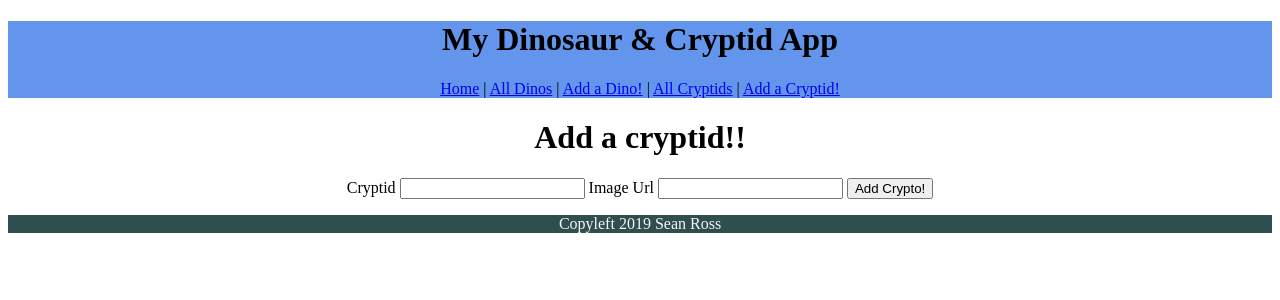
After one commit to sross9845/crud-dinos, a Node server app: page /cryptids/new in a window 1280 px wide. The commit adds this page. Shown: the top 300 px of the page. Run offline with Node 20, Linux system fonts and the light colour scheme; some libraries are stand-ins or nearby versions.

Commit message:
dinosaur and cryptid post get done

```diff
--- /dev/null
+++ b/cryptids.json
@@ -0,0 +1 @@
+[{"name":"Loch Ness Monster","img_url":"https://www.history.com/.image/t_share/MTU3ODc5MDg3MjQzNjAxMjI1/loch-ness-monster.jpg"},{"name":"Big Foot","img_url":"https://res.cloudinary.com/simpleview/image/upload/crm/eurekaca/patterson.gimlin0-b5b6c02e5056a36_b5b6c19f-5056-a36a-096e6e95925c7427.jpg"},{"name":"Batsquatch","img_url":"https://vignette.wikia.nocookie.net/cryptidz/images/c/c7/Batsquatch.jpg/revision/latest?cb=20100912164353"},{"name":"Sharlie (Slimy Slim)","img_url":"https://vignette.wikia.nocookie.net/cryptidz/images/6/6c/Swimsharlie.jpg"},{"name":"cat","img_url":"https://upload.wikimedia.org/wikipedia/commons/6/66/An_up-close_picture_of_a_curious_male_domestic_shorthair_tabby_cat.jpg"}]
--- a/package.json
+++ b/package.json
@@ -20,6 +20,7 @@
   "dependencies": {
     "ejs": "^2.7.1",
     "express": "^4.17.1",
-    "express-ejs-layouts": "^2.5.0"
+    "express-ejs-layouts": "^2.5.0",
+    "method-override": "^3.0.0"
   }
 }
--- a/routes/cryptids.js
+++ b/routes/cryptids.js
@@ -0,0 +1,30 @@
+const express = require('express');
+const router = express.Router();
+const fs = require('fs');
+
+router.get('/', function(req, res) {
+  var cryptids = fs.readFileSync('./cryptids.json');
+  var cryptidData = JSON.parse(cryptids);
+  res.render('cryptids/index', {cryptids: cryptidData});
+});
+
+router.get('/new', function(req,res){
+  res.render('cryptids/new')
+});
+
+router.post('/', function(req,res){
+  var cryptids = fs.readFileSync('./cryptids.json');
+  var cryptidData = JSON.parse(cryptids);
+  cryptidData.push(req.body);
+  fs.writeFileSync('./cryptids.json', JSON.stringify(cryptidData))
+  res.redirect('/cryptids')
+})
+
+router.get('/:id', function(req,res){
+  var index = parseInt(req.params.id);
+  var cryptid = fs.readFileSync('./cryptids.json');
+  var cryptidData = JSON.parse(cryptid);
+  res.render('cryptids/show', {cryptid: cryptidData[index]});
+});
+
+module.exports = router;
--- a/server.js
+++ b/server.js
@@ -14,6 +14,7 @@ app.get('/', function(req,res){
 })
 //mount at dinosaurs
 app.use('/dinosaurs', require('./routes/dinosaurs'));
+app.use('/cryptids', require('./routes/cryptids'));
 
 app.listen(3000, function(){
     console.log("Server listening on port 3000 yo")
--- a/static/css/style.css
+++ b/static/css/style.css
@@ -16,3 +16,7 @@ ul {
     width: 15%;
     margin: auto;
 }
+main img {
+    width: 400px;
+    height: 400px;
+}
--- /dev/null
+++ b/views/cryptids/index.ejs
@@ -0,0 +1,5 @@
+<ul>
+    <% cryptids.forEach(function(cryptid, id) { %>
+    <li><a href="/cryptids/<%=id%>"><%= cryptid.name %></a></li>
+    <% }); %>
+</ul>
--- /dev/null
+++ b/views/cryptids/new.ejs
@@ -0,0 +1,10 @@
+<h1>Add a cryptid!!</h1>
+<form method="POST" action="/cryptids">
+    <label for="cryptidName">Cryptid</label>
+    <input id="cryptidName" type="text" name="name">
+
+    <label for="cryptidImg">Image Url</label>
+    <input id="cryptidImg" type="text" name="img_url">
+
+    <input type="submit" value="Add Crypto!">
+</form>
--- /dev/null
+++ b/views/cryptids/show.ejs
@@ -0,0 +1,2 @@
+<h1><%= cryptid.name %></h1><br>
+<img src="<%= cryptid.img_url%>">
--- a/views/dinosaurs/index.ejs
+++ b/views/dinosaurs/index.ejs
@@ -1,5 +1,5 @@
 <ul>
     <% dinos.forEach(function(dino, id){ %>
-        <li><a href="/dinosaurs/<%= id %>"><%= dino.name %></a>is a <%= dino.type %></li>
+        <li><a href="/dinosaurs/<%= id %>"><%= dino.name %></a> is a <%= dino.type %></li>
     <% }); %>
 </ul>
--- a/views/home.ejs
+++ b/views/home.ejs
@@ -1,2 +1,2 @@
-<h1> My Dino Site</h1>
+<h1> My Dino and Cryptid Site</h1>
 <p>Click the links above to get started</p>
--- a/views/layout.ejs
+++ b/views/layout.ejs
@@ -13,7 +13,9 @@
         <nav>
             <a href="/">Home</a> |
             <a href="/dinosaurs">All Dinos</a> |
-            <a href="/dinosaurs/new">Add a Dino!</a>
+            <a href="/dinosaurs/new">Add a Dino!</a> |
+            <a href="/cryptids">All Cryptids</a> |
+            <a href="/cryptids/new">Add a Cryptid!</a>
         </nav>
     </header>
     <main>
```
Also changed, not shown: 1 other file.
